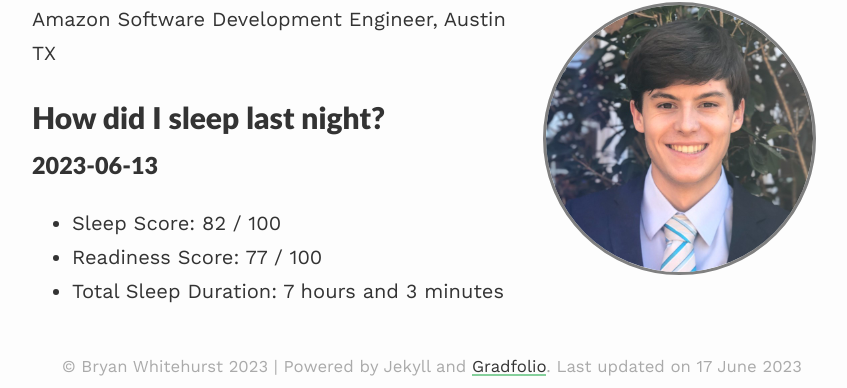
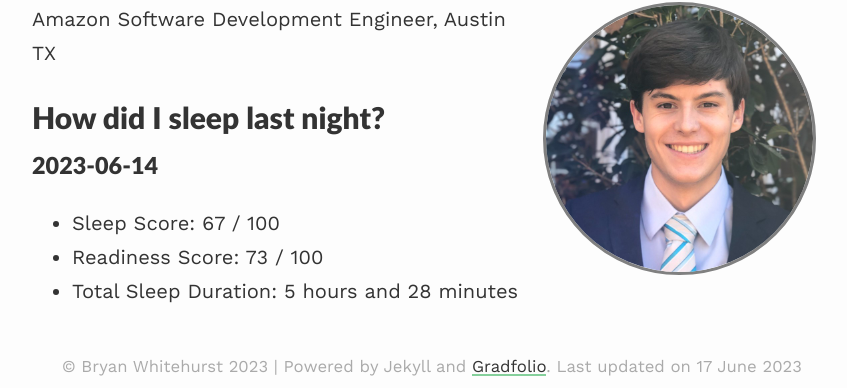
Before and after one commit to BryanWhitehurst/bryanwhitehurst.github.io, a Jekyll site: the page built from index.md, in a window 1280 px wide. Shown: the part 190-578 px from the top of the page, without its empty margins (208-1055 px from the left). Built offline with Jekyll 4.4.1, drawn with Linux system fonts in a browser that asks for light colours; nearby versions of some CDN libraries.

Commit message:
daily oura update

```diff
--- a/index.md
+++ b/index.md
@@ -10,7 +10,7 @@ published: true
 Amazon Software Development Engineer, Austin TX
 
 # How did I sleep last night?
-### 2023-06-13
-- Sleep Score: 82 / 100
-- Readiness Score: 77 / 100
-- Total Sleep Duration: 7 hours and 3 minutes
+### 2023-06-14
+- Sleep Score: 67 / 100
+- Readiness Score: 73 / 100
+- Total Sleep Duration: 5 hours and 28 minutes
```
